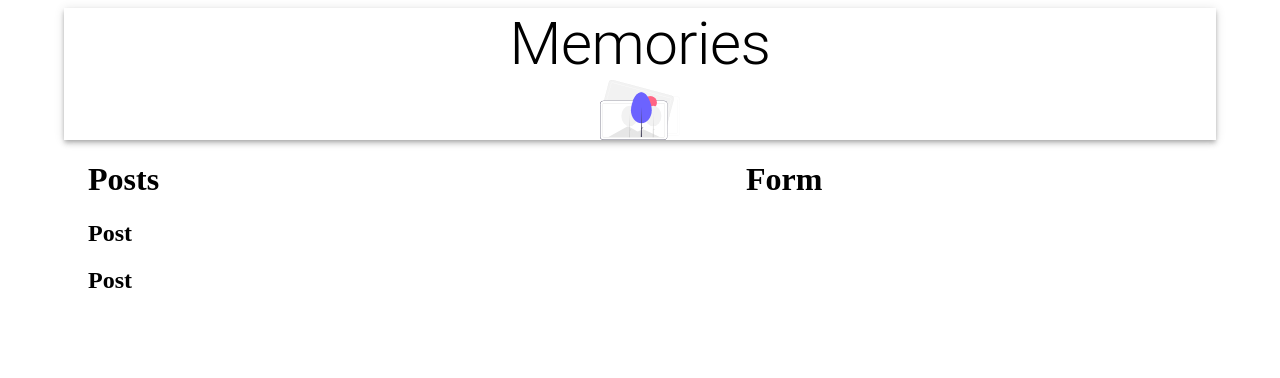
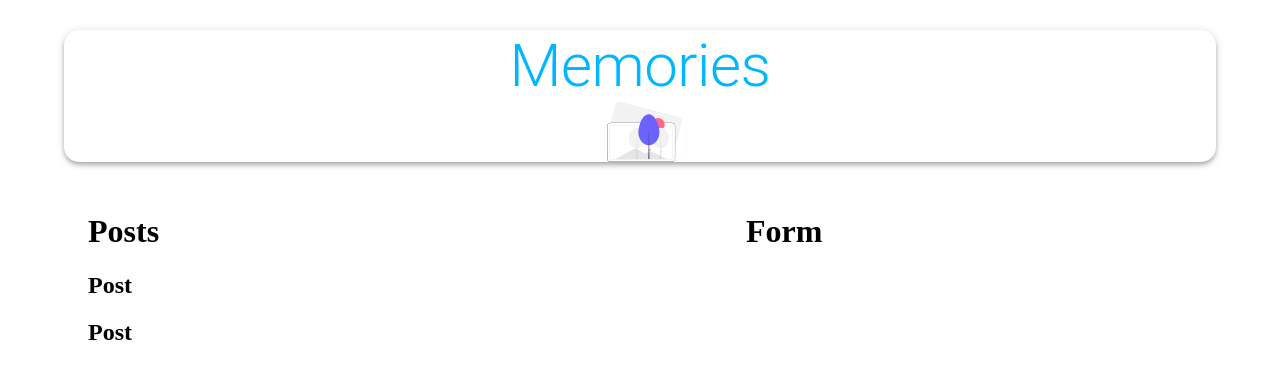
Before and after one commit to Akshay0231/memories-frontend, a React (Create React App) app: page / in a window 1280 px wide. Shown: the top 378 px of the page. Built offline with nearby package versions, Linux system fonts and the light colour scheme.

Commit message:
App | Material UI Styles package added | makeStyle added & integrated

```diff
--- a/package.json
+++ b/package.json
@@ -6,6 +6,7 @@
     "@emotion/react": "^11.10.4",
     "@emotion/styled": "^11.10.4",
     "@mui/material": "^5.10.6",
+    "@mui/styles": "^5.10.6",
     "@testing-library/jest-dom": "^5.16.5",
     "@testing-library/react": "^13.4.0",
     "@testing-library/user-event": "^13.5.0",
--- a/src/App.js
+++ b/src/App.js
@@ -2,13 +2,16 @@
 import Form from './components/Form/Form';
 import Posts from './components/Posts/Posts';
 import memories from './images/memories.svg'
+import useStyles from './styles'
 
 function App() {
+  const classes = useStyles()
+
   return (
     <Container maxWidth="lg">
-      <AppBar position="static" color="inherit">
-        <Typography variant='h2' align='center'>Memories</Typography>
-        <img src={memories} alt="memories" height="60" />
+      <AppBar className={classes.appBar} position="static" color="inherit">
+        <Typography className={classes.heading} variant='h2' align='center'>Memories</Typography>
+        <img className={classes.image} src={memories} alt="icon" height="60" />
       </AppBar>
       <Grow in>
         <Container>
--- /dev/null
+++ b/src/styles.js
@@ -0,0 +1,19 @@
+import { makeStyles } from "@mui/styles";
+
+
+export default makeStyles(() => ({
+    appBar: {
+        borderRadius: 15,
+        margin: '30px 0',
+        display: 'flex',
+        flexDirection: 'row',
+        justifyContent: 'center',
+        alignItems: 'center',
+    },
+    heading: {
+        color: 'rgba(0,183,255, 1)',
+    },
+    image: {
+        marginLeft: '15px',
+    },
+}));
```
Also changed, not shown: 1 other file (tests, documents, lock files or other folders).
